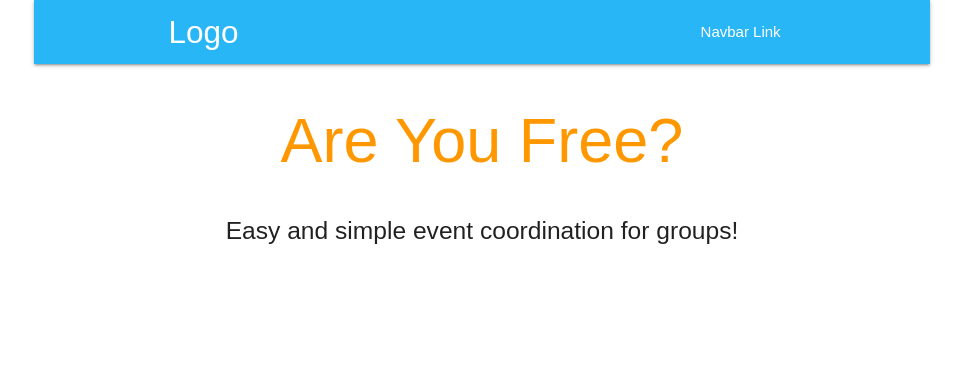
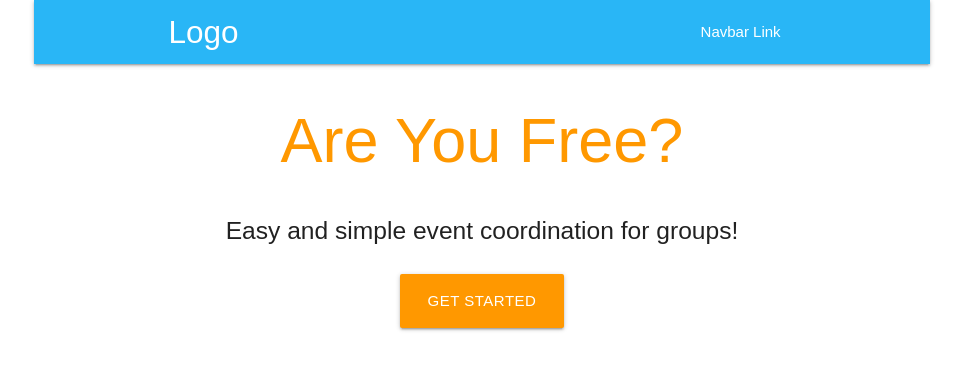
Before and after one commit to shimoal/are-you-free, a React (Create React App) app in the folder client/: page / in a window 1280 px wide. Shown: the top 370 px of the page, without its empty margins (158-1121 px from the left). Built offline with nearby package versions, Linux system fonts and the light colour scheme.

Commit message:
Add button to landing page

```diff
--- a/client/src/components/Landing.tsx
+++ b/client/src/components/Landing.tsx
@@ -9,6 +9,11 @@ export default () => {
 					Easy and simple event coordination for groups!
 				</h5>
 			</div>
+			<div className="row center">
+				<a href="#" className="btn-large waves-effect waves-light orange">
+					Get Started
+				</a>
+			</div>
 		</div>
 	);
 };
```
